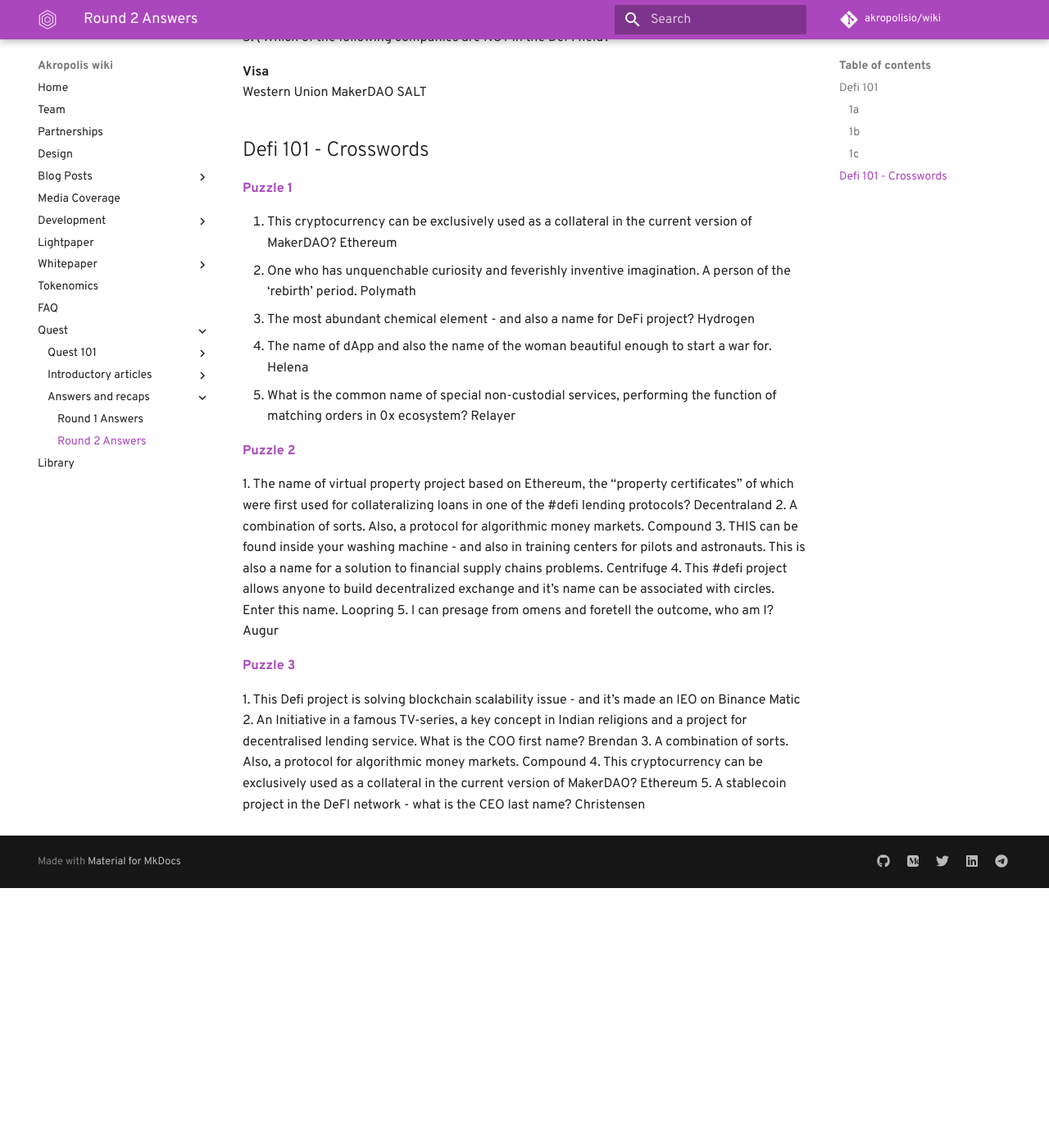
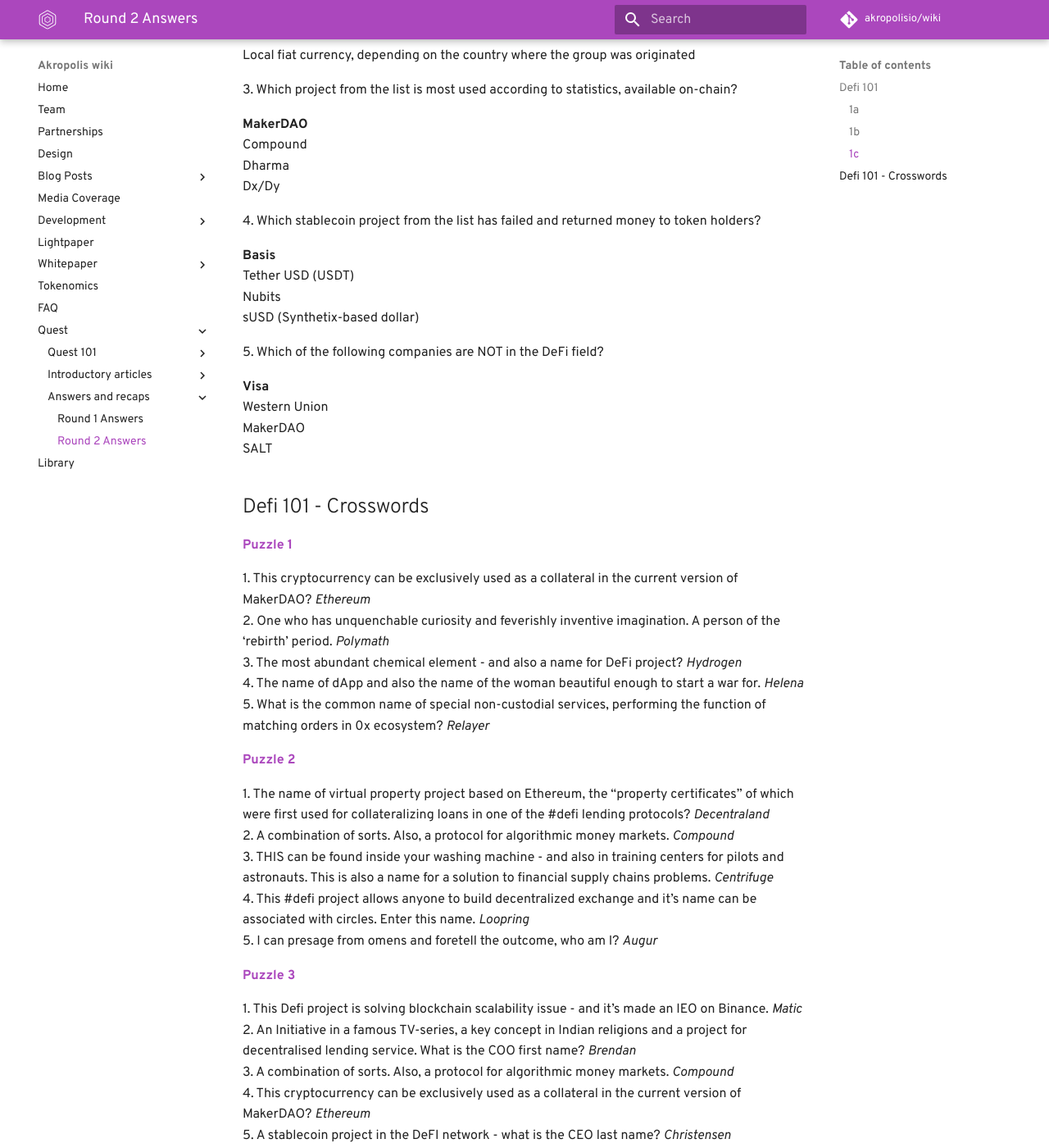
Before and after one commit to kaonone/wiki, an MkDocs documentation site: the page built from docs/quest/r2answers.md, in a window 1280 px wide and 1400 px high, scrolled down 2427 px. Shown: the whole window at 82% size. Built offline with MkDocs 1.6.1 and Material for MkDocs 9.7.7, drawn with Linux system fonts in a browser that asks for light colours; some web fonts are replaced; comment, search, counter and statistics services are not loaded; old or Windows-style settings are respelled for this version of MkDocs; before the commit the page ends 3510 px from its top, so only the background shows below that; some of the changed text lies outside the part shown.

Commit message:
R2Answ fix

```diff
--- a/docs/quest/r2answers.md
+++ b/docs/quest/r2answers.md
@@ -32,113 +32,114 @@
 Collective savings<br/>
 Non-custodial funds storage in stable currency<br/>
 
-5.\ Select the project from the list, that is not built on top of another #defi project:
+5\. Select the project from the list, that is not built on top of another #defi project:
 
 **Augur**<br/>
 Veil<br/>
 Helena<br/>
 Bloqboard<br/>
+<br/>
+<br/>
 
 ### **1b**
 
-1.\ What is the #DeFi?
+1\. What is the #DeFi?
 
 **A group of financial sector-focussed startups aimed to transform traditional financial products into trustless and transparent protocols**<br/>
 Trendy Twitter hashtag<br/>
 Name of the group of most known cryptocurrencies, used for payments (Bitcoin, Ethereum etc)<br/>
 Name of community-curated list of best dApps in the Ethereum ecosystem<br/>
 
-2.\ What definition is most closely describes the term “prediction market”?
+2\. What definition is most closely describes the term “prediction market”?
 
 **A prediction of outcomes of custom events by phenomenon known as “wisdom of the crowd”**<br/>
 A technique of application of technical analysis to cryptocurrency market<br/>
 Сompetition of soothsayers aimed to select people with extraordinary abilities<br/>
 Blockchain-based project designed specially for prediction outcome of next US president elections<br/>
 
-3.\ Which #defi project from the list don’t have a native token, implemented in its business model yet?
+3\. Which #defi project from the list don’t have a native token, implemented in its business model yet?
 
 **Dharma**<br/>
-Synthetix
-bZx protocol
-MakerDAO
+Synthetix<br/>
+bZx protocol<br/>
+MakerDAO<br/>
 
-4.\ Is it possible to combine several different Ethereum tokens into a single one?
+4\. Is it possible to combine several different Ethereum tokens into a single one?
 
 **Yes, by using Set protocol**<br/>
-No, it is impossible
-Yes, by using Melonport
-Yes, Compound protocol was designed specially to compound Ethereum tokens
+No, it is impossible<br/>
+Yes, by using Melonport<br/>
+Yes, Compound protocol was designed specially to compound Ethereum tokens<br/>
 
-5.\ What is C2FC?
+5\. What is C2FC?
 
 **Crypto-financial primitive designed to implement cashflow financing lending model into #defi applications**<br/>
 Special commission, developing standards for futures on cryptocurrencies<br/>
 Child project of 0x protocol aimed to allow cashflow exchange between parties in 0x ecosystem<br/>
 A new type of derivative finance instrument developed by Akropolis team<br/>
+<br/>
+<br/>
 
 ### **1c**
 
-1.\ Which project from the list isn’t a #defi project?
+1\. Which project from the list isn’t a #defi project?
 
 **Ripple**<br/>
-Helena
-Veil
-Coinbase Wallet
+Helena<br/>
+Veil<br/>
+Coinbase Wallet<br/>
 
-2.\ What is the basic asset used in the Akropolis network to store funds of savings groups?
+2\. What is the basic asset used in the Akropolis network to store funds of savings groups?
 
 **Stablecoins, for example DAI**<br/>
-Bitcoin
-Ethereum
-Local fiat currency, depending on the country where the group was originated
+Bitcoin<br/>
+Ethereum<br/>
+Local fiat currency, depending on the country where the group was originated<br/>
 
-3.\ Which project from the list is most used according to statistics, available on-chain?
+3\. Which project from the list is most used according to statistics, available on-chain?
 
 **MakerDAO**<br/>
-Compound
-Dharma
-Dx/Dy
+Compound<br/>
+Dharma<br/>
+Dx/Dy<br/>
 
-4.\ Which stablecoin project from the list has failed and returned money to token holders?
+4\. Which stablecoin project from the list has failed and returned money to token holders?
 
 **Basis**<br/>
-Tether USD (USDT)
-Nubits
-sUSD (Synthetix-based dollar)
+Tether USD (USDT)<br/>
+Nubits<br/>
+sUSD (Synthetix-based dollar)<br/>
 
-5.\ Which of the following companies are NOT in the DeFi field?
+5\. Which of the following companies are NOT in the DeFi field?
 
 **Visa**<br/>
-Western Union
-MakerDAO
-SALT
+Western Union<br/>
+MakerDAO<br/>
+SALT<br/>
 
 ## Defi 101 - Crosswords
 
 [**Puzzle 1**](https://puzzel.org/en/crossword/play?p=-LeHtZoGlqjZO44SFamT)
 
-1. This cryptocurrency can be exclusively used as a collateral in the current version of MakerDAO? Ethereum
-2. One who has unquenchable curiosity and feverishly inventive imagination. A person of the ‘rebirth’ period. Polymath
-3. The most abundant chemical element - and also a name for DeFi project? Hydrogen
-4. The name of dApp and also the name of the woman beautiful enough to start a war for. Helena
-5. What is the common name of special non-custodial services, performing the function of matching orders in 0x ecosystem? Relayer
+1\. This cryptocurrency can be exclusively used as a collateral in the current version of MakerDAO? *Ethereum*<br/>
+2\. One who has unquenchable curiosity and feverishly inventive imagination. A person of the ‘rebirth’ period. *Polymath*<br/>
+3\. The most abundant chemical element - and also a name for DeFi project? *Hydrogen*<br/>
+4\. The name of dApp and also the name of the woman beautiful enough to start a war for. *Helena*<br/>
+5\. What is the common name of special non-custodial services, performing the function of matching orders in 0x ecosystem? *Relayer*<br/>
 
 
 [**Puzzle 2**](https://puzzel.org/en/crossword/play?p=-LeIoyZkkI2HdSRgStgU)
 
-1\. The name of virtual property project based on Ethereum, the “property certificates” of which were first used for collateralizing loans in one of the #defi lending protocols? Decentraland
-2\. A combination of sorts. Also, a protocol for algorithmic money markets. Compound
-3\. THIS can be found inside your washing machine - and also in training centers for pilots and astronauts. This is also a name for a solution to financial supply chains problems. Centrifuge
-4\. This #defi project allows anyone to build decentralized exchange and it’s name can be associated with circles. Enter this name. Loopring
-5\. I can presage from omens and foretell the outcome, who am I? Augur
+1\. The name of virtual property project based on Ethereum, the “property certificates” of which were first used for collateralizing loans in one of the #defi lending protocols? *Decentraland*<br/>
+2\. A combination of sorts. Also, a protocol for algorithmic money markets. *Compound*<br/>
+3\. THIS can be found inside your washing machine - and also in training centers for pilots and astronauts. This is also a name for a solution to financial supply chains problems. *Centrifuge*<br/>
+4\. This #defi project allows anyone to build decentralized exchange and it’s name can be associated with circles. Enter this name. *Loopring*<br/>
+5\. I can presage from omens and foretell the outcome, who am I? *Augur*<br/>
 
 [**Puzzle 3**](https://puzzel.org/en/crossword/play?p=-LhdiIjhcwwv7q2UBDeh)
 
-1\. This Defi project is solving blockchain scalability issue - and it’s made an IEO on Binance
-Matic
-2\. An Initiative in a famous TV-series, a key concept in Indian religions and a project for decentralised lending service. What is the COO first name?
-Brendan
-3\. A combination of sorts. Also, a protocol for algorithmic money markets. Compound
-4\. This cryptocurrency can be exclusively used as a collateral in the current version of MakerDAO? Ethereum
-5\. A stablecoin project in the DeFI network - what is the CEO last name?
-Christensen
+1\. This Defi project is solving blockchain scalability issue - and it’s made an IEO on Binance. *Matic*<br/>
+2\. An Initiative in a famous TV-series, a key concept in Indian religions and a project for decentralised lending service. What is the COO first name? *Brendan*<br/>
+3\. A combination of sorts. Also, a protocol for algorithmic money markets. *Compound*<br/>
+4\. This cryptocurrency can be exclusively used as a collateral in the current version of MakerDAO? *Ethereum*<br/>
+5\. A stablecoin project in the DeFI network - what is the CEO last name? *Christensen*<br/>
```
